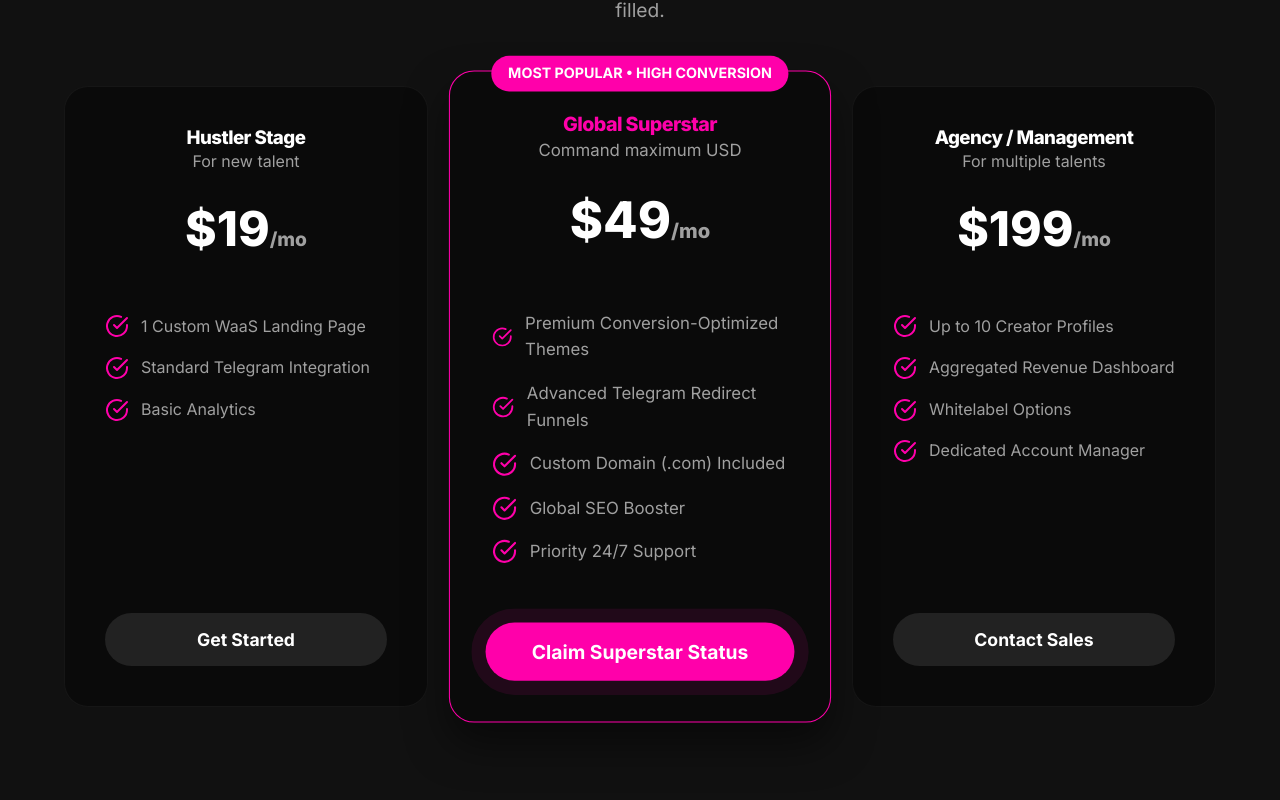
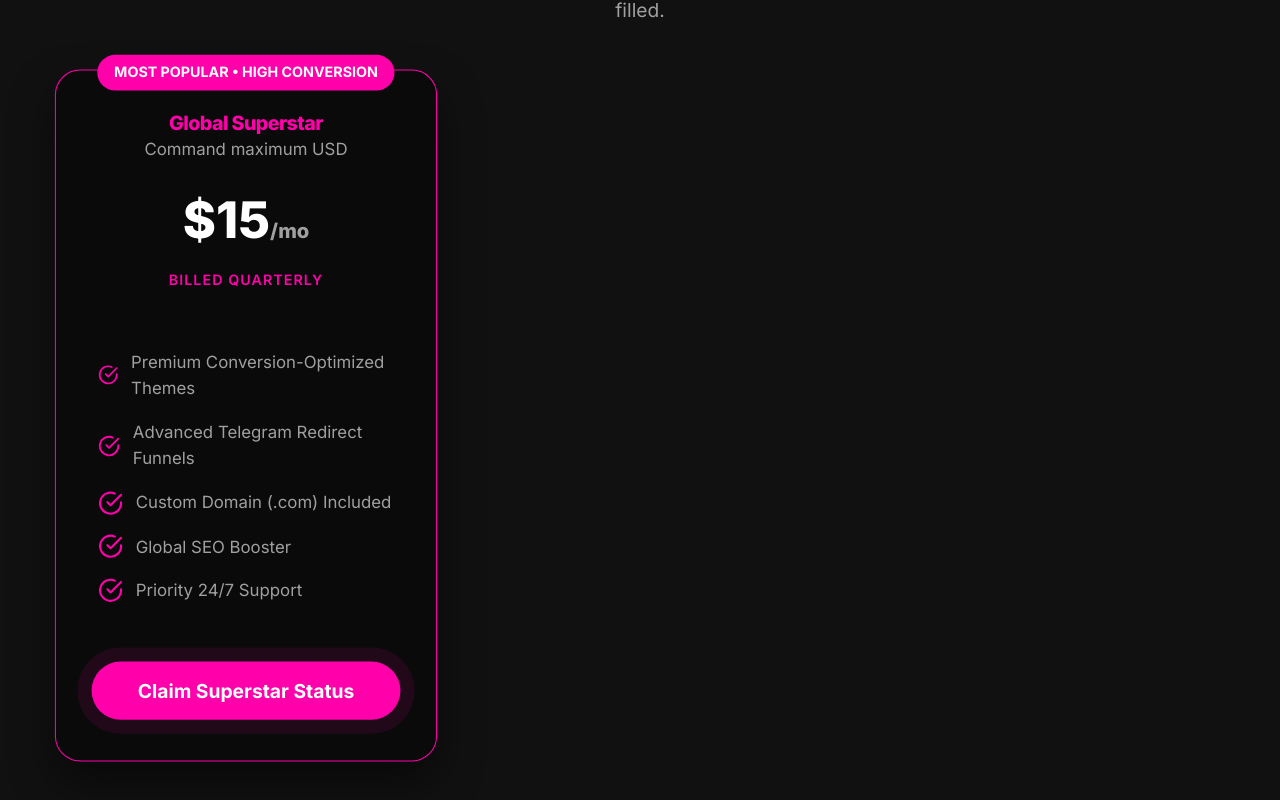
Before and after one commit to redundancybido-beep/vybzroulette, a React (Vite) app: page / in a window 1280 px wide. Shown: the part 4201-5001 px from the top of the page. Built offline with nearby package versions, Linux system fonts and the light colour scheme; no server answers.

Commit message:
auto detect country for pricing update

```diff
--- a/src/App.jsx
+++ b/src/App.jsx
@@ -218,7 +218,8 @@ const Pricing = ({ pricing }) => (
       </div>
       <div className="pricing-grid">
 
-        {/* Tier 1 */}
+        {/* Tier 1 - Hidden per user request */}
+        {/*
         <div className="price-card">
           <div className="price-header">
             <h3>Hustler Stage</h3>
@@ -232,6 +233,7 @@ const Pricing = ({ pricing }) => (
           </ul>
           <button className="btn btn-secondary">Get Started</button>
         </div>
+        */}
 
         {/* Tier 2 */}
         <div className="price-card popular">
@@ -240,6 +242,7 @@ const Pricing = ({ pricing }) => (
             <h3 className="text-magenta">Global Superstar</h3>
             <p className="price-tier-sub">Command maximum USD</p>
             <div className="price-amount">{pricing.symbol}{pricing.superstar}<span>/mo</span></div>
+            <p className="price-billing">Billed quarterly</p>
           </div>
           <ul className="price-features">
             <li><CheckCircle /> Premium Conversion-Optimized Themes</li>
@@ -251,7 +254,8 @@ const Pricing = ({ pricing }) => (
           <button className="btn btn-primary btn-pulse">Claim Superstar Status</button>
         </div>
 
-        {/* Tier 3 */}
+        {/* Tier 3 - Hidden per user request */}
+        {/*
         <div className="price-card">
           <div className="price-header">
             <h3>Agency / Management</h3>
@@ -266,6 +270,7 @@ const Pricing = ({ pricing }) => (
           </ul>
           <button className="btn btn-secondary">Contact Sales</button>
         </div>
+        */}
 
       </div>
     </div>
@@ -335,7 +340,7 @@ export default function App() {
   const [pricing, setPricing] = useState({
     symbol: '$',
     hustler: '19',
-    superstar: '49',
+    superstar: '15',
     agency: '199'
   });
 
@@ -353,7 +358,7 @@ export default function App() {
           setPricing({
             symbol: '₦',
             hustler: '30,000',
-            superstar: '75,000',
+            superstar: '15,000',
             agency: '300,000'
           });
         }
--- a/src/index.css
+++ b/src/index.css
@@ -547,6 +547,16 @@ a {
 .price-amount span {
   font-size: 1.2rem;
   color: var(--text-secondary);
+}
+
+.price-billing {
+  font-size: 0.85rem;
+  color: var(--accent-magenta);
+  font-weight: 600;
+  margin-top: -8px;
+  margin-bottom: 24px;
+  text-transform: uppercase;
+  letter-spacing: 1px;
 }
 
 .price-features {
```
